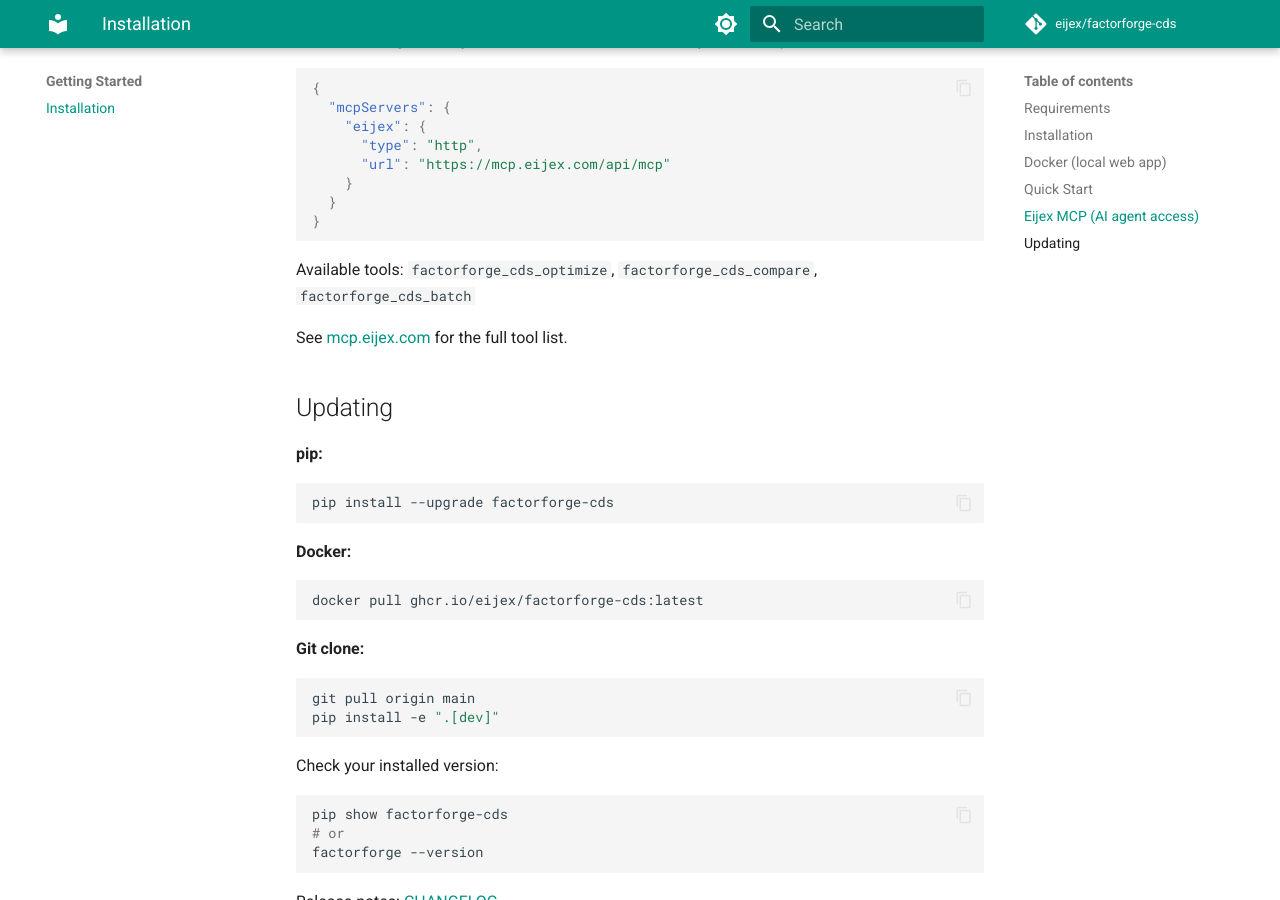
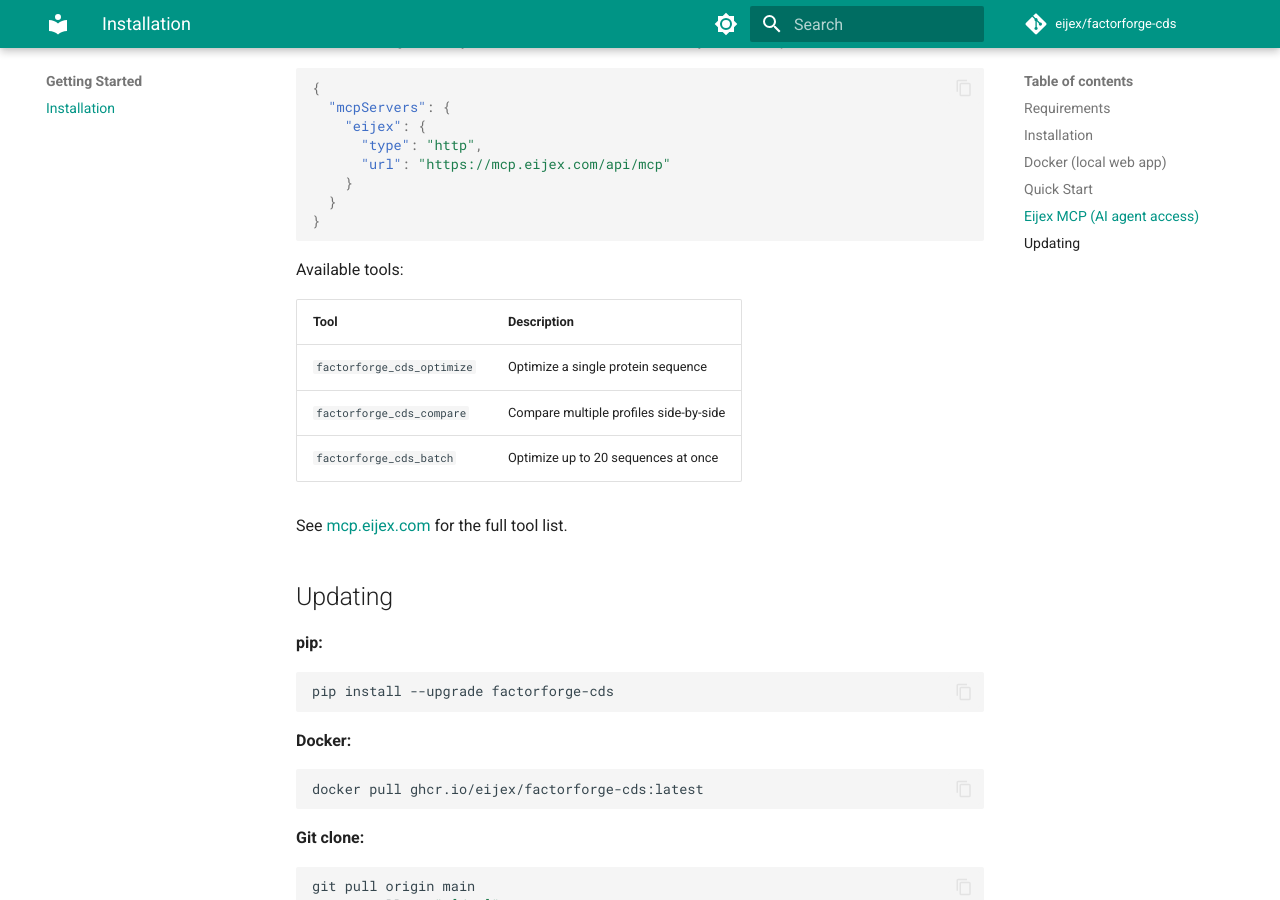
Before and after one commit to eijex/factorforge-cds, an MkDocs documentation site: the page built from docs/getting-started.md, in a window 1280 px wide and 900 px high, scrolled down 1234 px. Built offline with MkDocs 1.6.1 and Material for MkDocs 9.7.7, drawn with Linux system fonts in a browser that asks for light colours; comment, search, counter and statistics services are not loaded.

Commit message:
docs: getting-started MCP 툴 목록 테이블로 정리 + batch 추가
Co-Authored-By: Claude Sonnet 4.6 <noreply@anthropic.com>

````diff
--- a/docs/getting-started.md
+++ b/docs/getting-started.md
@@ -63,7 +63,13 @@ Use FactorForge directly from Claude Code, Cursor, or any MCP-compatible client:
 }
 ```
 
-Available tools: `factorforge_cds_optimize`, `factorforge_cds_compare`, `factorforge_cds_batch`
+Available tools:
+
+| Tool | Description |
+|------|-------------|
+| `factorforge_cds_optimize` | Optimize a single protein sequence |
+| `factorforge_cds_compare` | Compare multiple profiles side-by-side |
+| `factorforge_cds_batch` | Optimize up to 20 sequences at once |
 
 See [mcp.eijex.com](https://mcp.eijex.com) for the full tool list.
 
````
